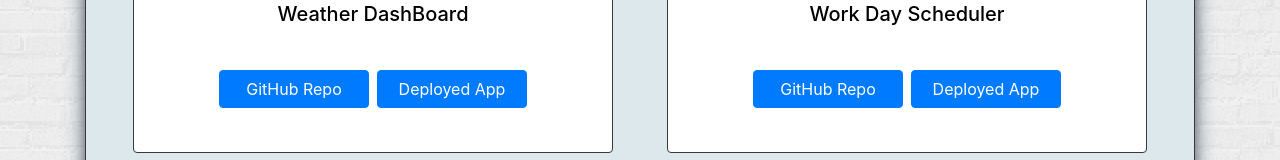
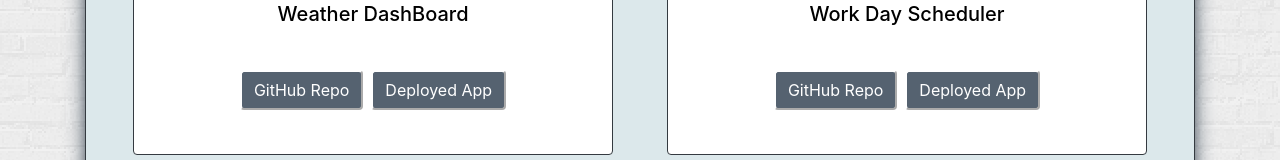
Before and after one commit to ericlafontsee/React-Portfolio, a React (Create React App) app in the folder client/: page /portfolio in a window 1280 px wide. Shown: the part 567-727 px from the top of the page. Built offline with nearby package versions, Linux system fonts and the light colour scheme.

Commit message:
Fixed portoflio buttons

```diff
--- a/client/src/components/Card/index.js
+++ b/client/src/components/Card/index.js
@@ -19,10 +19,10 @@
         </a>
         <Card.Title className="text-center p-2">{props.name}</Card.Title>
         <Card.Body className="mx-auto">
-          <Button className="btn m-1" href={props.GitHub} target="_blank">
+          <Button className="btn m-1" href={props.GitHub} target="_blank" style={{ background: "#556270", border: "2px outset white "}}>
             GitHub Repo
           </Button>
-          <Button className="btn m-1" href={props.Deployed} target="_blank">
+          <Button className="btn m-1"  style={{ background: "#556270", border: "2px outset white "}} href={props.Deployed} target="_blank">
             Deployed App
           </Button>
         </Card.Body>
--- a/client/src/components/Card/style.css
+++ b/client/src/components/Card/style.css
@@ -1,9 +1,4 @@
-.btn{
-    background: #556270;
-    color: white;
-    width: 150px;
-    border: 2px outset white;
-  }
+
 
   .card {
     padding: 5%;
```
